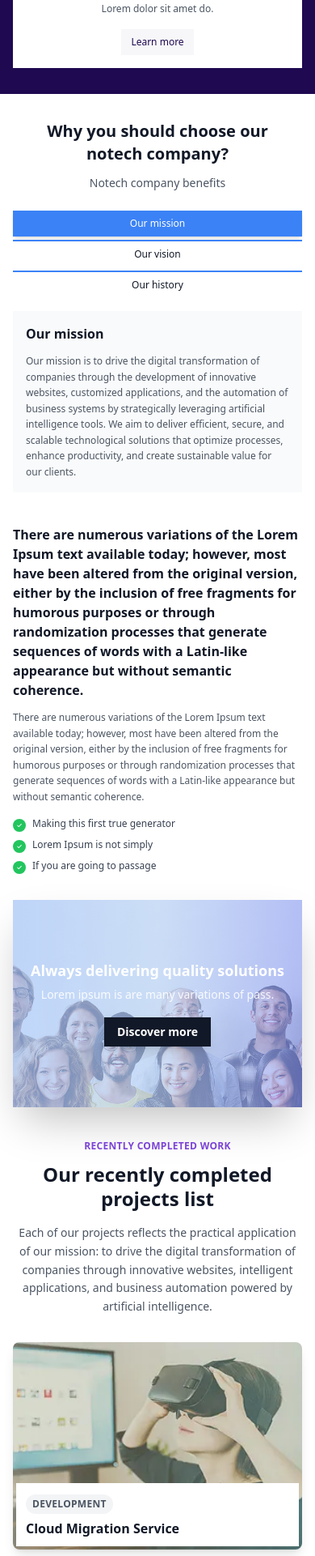
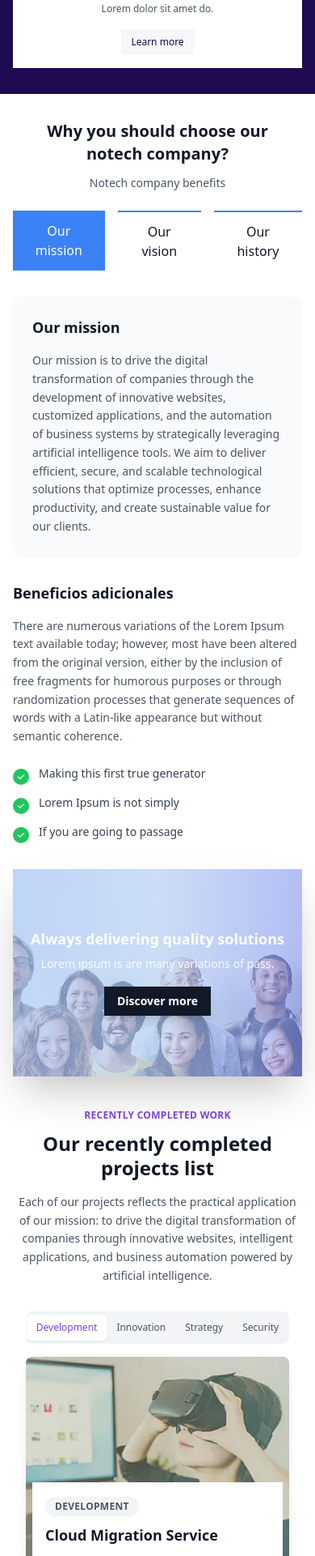
Before and after one commit to Mvega5310/mi-pagina, a React (Vite) app: page / in a window 390 px wide. Shown: the part 3430-5351 px from the top of the page at 81% size. Built offline with nearby package versions, Linux system fonts and the light colour scheme.

Commit message:
feat(home): add mobile responsive layouts for all sections
refactor(home): simplify tab components and improve styling
style(home): update logo reference in header component

```diff
--- a/src/shared/components/home/AboutSection.tsx
+++ b/src/shared/components/home/AboutSection.tsx
@@ -17,23 +17,23 @@ const AboutSection = () => {
             {t("home.section4.subtitle")}
           </p>
         </div>
-        <div className="grid grid-cols-1 lg:grid-cols-2 gap-6 sm:gap-8 lg:gap-12">
-          {/* Left Side - Tabs */}
-          <div className="space-y-4 sm:space-y-6">
-            <div className="flex flex-col sm:flex-row space-y-1 sm:space-y-0 sm:space-x-1">
+        {/* Simple Tabs Layout */}
+        <div className="space-y-8">
+          {/* Interactive Tab Buttons */}
+          <div className="flex justify-start space-x-4">
             {['mission', 'vision', 'history'].map((tab) => (
               <button
                 key={tab}
                 onClick={() => setActiveTab(tab)}
-                  className={`group relative flex-1 px-3 sm:px-4 py-2 sm:py-3 text-xs sm:text-sm md:text-base font-medium transition-all duration-300 ease-in-out overflow-hidden ${
+                className={`group relative px-6 py-3 text-base font-medium transition-all duration-300 overflow-hidden ${
                   activeTab === tab
-                      ? 'bg-blue-500 text-white shadow-md'
-                      : 'text-gray-900 bg-transparent border-t-2 border-blue-500'
+                    ? 'bg-blue-500 text-white'
+                    : 'bg-transparent text-gray-900 border-t-2 border-blue-500'
                 }`}
               >
-                  {/* Hover animation overlay for inactive tabs */}
+                {/* Animated blue stripe for inactive tabs on hover */}
                 {activeTab !== tab && (
-                    <div className="absolute inset-0 bg-blue-500 origin-top transform scale-y-0 transition-transform duration-300 ease-out group-hover:scale-y-100" />
+                  <div className="absolute top-0 left-0 w-full h-full bg-blue-500 transform scale-y-0 origin-top transition-transform duration-300 ease-out group-hover:scale-y-100" />
                 )}
 
                 {/* Tab text with proper z-index */}
@@ -46,40 +46,42 @@ const AboutSection = () => {
             ))}
           </div>
 
-            {/* Tab Content */}
-            <div className="bg-gray-50 p-4 sm:p-6">
-              <h3 className="text-base sm:text-lg md:text-xl font-semibold text-gray-900 mb-3 sm:mb-4">
+          {/* Content Layout - Two columns on large screens */}
+          <div className="grid grid-cols-1 lg:grid-cols-2 gap-8 lg:gap-12">
+            {/* Left Side - Tab Content */}
+            <div className="bg-gray-50 p-6 lg:p-8 rounded-xl shadow-sm">
+              <h3 className="text-lg md:text-xl lg:text-2xl font-bold text-gray-900 mb-4 lg:mb-6">
                 {t("home.section4.tabs." + activeTab)}
               </h3>
-              <p className="text-xs sm:text-sm md:text-base text-gray-600 leading-relaxed">
+              <p className="text-sm md:text-base lg:text-lg text-gray-600 leading-relaxed">
                 {t("home.section4.content." + activeTab + ".description")}
               </p>
             </div>
-          </div>
 
             {/* Right Side - Static Content */}
-          <div className="mt-4 lg:mt-0 space-y-4 sm:space-y-6">
+            <div className="space-y-6 lg:space-y-8">
               <div>
-              <h3 className="text-base sm:text-lg md:text-xl font-semibold text-gray-900 mb-3 sm:mb-4">
-                {t("home.section4.staticDescription")}
+                <h3 className="text-lg md:text-xl lg:text-2xl font-bold text-gray-900 mb-4 lg:mb-6">
+                  Beneficios adicionales
                 </h3>
-              <p className="text-xs sm:text-sm md:text-base text-gray-600 leading-relaxed mb-4 sm:mb-6">
+                <p className="text-sm md:text-base lg:text-lg text-gray-600 leading-relaxed mb-6 lg:mb-8">
                   {t("home.section4.staticDescription")}
                 </p>
               </div>
 
               {/* Static Checkmark List */}
-            <div className="space-y-2 sm:space-y-3">
-              {["Making this first true generator", "Lorem Ipsum is not simply", "If you are going to passage"].map((item, index) => (
-                <div key={index} className="flex items-start space-x-2 sm:space-x-3">
-                  <div className="flex-shrink-0 w-4 h-4 sm:w-5 sm:h-5 md:w-6 md:h-6 bg-green-500 rounded-full flex items-center justify-center mt-0.5">
-                    <svg className="w-2 h-2 sm:w-3 sm:h-3 md:w-4 md:h-4 text-white" fill="currentColor" viewBox="0 0 20 20">
+              <div className="space-y-3 lg:space-y-4">
+                {[0, 1, 2].map((index) => (
+                  <div key={index} className="flex items-start space-x-3 lg:space-x-4">
+                    <div className="flex-shrink-0 w-5 h-5 lg:w-6 lg:h-6 bg-green-500 rounded-full flex items-center justify-center mt-1">
+                      <svg className="w-3 h-3 lg:w-4 lg:h-4 text-white" fill="currentColor" viewBox="0 0 20 20">
                         <path fillRule="evenodd" d="M16.707 5.293a1 1 0 010 1.414l-8 8a1 1 0 01-1.414 0l-4-4a1 1 0 011.414-1.414L8 12.586l7.293-7.293a1 1 0 011.414 0z" clipRule="evenodd" />
                       </svg>
                     </div>
-                  <p className="text-xs sm:text-sm md:text-base text-gray-700">{item}</p>
+                    <p className="text-sm md:text-base lg:text-lg text-gray-700 font-medium">{t(`home.section4.staticPoints.${index}`)}</p>
                   </div>
                 ))}
+              </div>
             </div>
           </div>
         </div>
--- a/src/shared/components/home/ProjectsSection.tsx
+++ b/src/shared/components/home/ProjectsSection.tsx
@@ -47,6 +47,7 @@ const ProjectsCarousel = () => {
   const [currentPage, setCurrentPage] = useState(0);
   const [isAutoPlaying, setIsAutoPlaying] = useState(true);
   const [isTransitioning, setIsTransitioning] = useState(false);
+  const [mobileActiveTab, setMobileActiveTab] = useState(0);
 
   // Get projects data with translations
   const projectsData = transformProjectsData(t);
@@ -89,14 +90,71 @@ const ProjectsCarousel = () => {
     setTimeout(() => setIsTransitioning(false), 300);
   };
 
+  // Mobile tab navigation
+  const handleMobileTabClick = (tabIndex: number) => {
+    setMobileActiveTab(tabIndex);
+  };
+
   return (
     <div
       className="relative"
       onMouseEnter={() => setIsAutoPlaying(false)}
       onMouseLeave={() => setIsAutoPlaying(true)}
     >
-      {/* Projects Grid - Always show 4 cards per page with smooth transitions */}
-      <div className={`grid grid-cols-1 sm:grid-cols-2 lg:grid-cols-4 gap-4 sm:gap-6 mb-8 sm:mb-12 transition-all duration-300 ${
+      {/* Mobile View - Single Image with Tabs */}
+      <div className="block sm:hidden mb-8">
+        {/* Mobile Tabs */}
+        <div className="flex justify-center mb-4 bg-gray-100 rounded-lg p-1 mx-4">
+          {getCurrentPageProjects().map((project, index) => (
+            <button
+              key={project.id}
+              onClick={() => handleMobileTabClick(index)}
+              className={`flex-1 py-2 px-3 text-xs font-medium rounded-md transition-all duration-200 ${
+                mobileActiveTab === index
+                  ? 'bg-white text-[#7B43D6] shadow-sm'
+                  : 'text-gray-600 hover:text-gray-900'
+              }`}
+            >
+              {project.category}
+            </button>
+          ))}
+        </div>
+
+        {/* Mobile Single Project Display */}
+        {getCurrentPageProjects()[mobileActiveTab] && (
+          <div className="px-4">
+            <div
+              className="group cursor-pointer transform transition-all duration-300 hover:-translate-y-1"
+              onClick={() => handleProjectClick(getCurrentPageProjects()[mobileActiveTab].id)}
+            >
+              <div className="relative overflow-hidden shadow-lg bg-white rounded-lg">
+                <img
+                  src={getCurrentPageProjects()[mobileActiveTab].image}
+                  alt={getCurrentPageProjects()[mobileActiveTab].title}
+                  className="w-full h-64 object-cover group-hover:scale-105 transition-transform duration-500"
+                  width={400}
+                  height={256}
+                  loading="lazy"
+                />
+
+                <div className="absolute bottom-0 left-0 right-0 bg-white p-4 mx-2 mb-2">
+                  <span className={`inline-block ${getCurrentPageProjects()[mobileActiveTab].categoryColor} text-xs font-semibold px-3 py-1 mb-3 uppercase tracking-wide rounded-full`}>
+                    {getCurrentPageProjects()[mobileActiveTab].category}
+                  </span>
+                  <h3 className="text-gray-900 font-bold text-lg leading-tight group-hover:text-[#7B43D6] transition-colors duration-300">
+                    {getCurrentPageProjects()[mobileActiveTab].title}
+                  </h3>
+                </div>
+
+                <div className="absolute inset-0 bg-gradient-to-t from-black/20 via-transparent to-transparent opacity-0 group-hover:opacity-100 transition-opacity duration-300"></div>
+              </div>
+            </div>
+          </div>
+        )}
+      </div>
+
+      {/* Tablet and Desktop View - Original Grid */}
+      <div className={`hidden sm:grid sm:grid-cols-2 lg:grid-cols-4 gap-4 sm:gap-6 mb-8 sm:mb-12 transition-all duration-300 ${
         isTransitioning ? 'opacity-75 scale-95' : 'opacity-100 scale-100'
       }`}>
         {getCurrentPageProjects().map((project) => (
@@ -140,7 +198,11 @@ const ProjectsCarousel = () => {
           {[0, 1, 2].map((pageIndex) => (
             <button
               key={pageIndex}
-              onClick={() => goToPage(pageIndex)}
+              onClick={() => {
+                goToPage(pageIndex);
+                // Reset mobile tab when changing page
+                setMobileActiveTab(0);
+              }}
               disabled={isTransitioning}
               className={`w-3 h-3 rounded-full transition-all duration-300 ${
                 pageIndex === currentPage
--- a/src/shared/components/home/TestimonialsSection.tsx
+++ b/src/shared/components/home/TestimonialsSection.tsx
@@ -1,4 +1,4 @@
-import React from 'react';
+import React, { useState } from 'react';
 import { motion } from 'framer-motion';
 import { useTranslation } from 'react-i18next';
 import { useScrollAnimation, staggerContainer, scaleIn, fadeInUp } from '../../hooks/useScrollAnimation';
@@ -20,6 +20,7 @@ const TestimonialsSection: React.FC = () => {
   const { t } = useTranslation();
   const { ref: headerRef, isInView: headerInView } = useScrollAnimation();
   const { ref: cardsRef, isInView: cardsInView } = useScrollAnimation();
+  const [mobileActiveTab, setMobileActiveTab] = useState(0);
 
   const testimonials: Testimonial[] = [
     {
@@ -41,6 +42,11 @@ const TestimonialsSection: React.FC = () => {
       profileImage: Profile3
     }
   ];
+
+  // Mobile tab navigation
+  const handleMobileTabClick = (index: number) => {
+    setMobileActiveTab(index);
+  };
 
   return (
     <section className="relative">
@@ -75,14 +81,84 @@ const TestimonialsSection: React.FC = () => {
       {/* White Background Section */}
       <div className="bg-[#F7F7F9] pt-8 sm:pt-12 pb-16 sm:pb-20 min-h-[400px] sm:min-h-[500px]">
         <div className="max-w-6xl mx-auto px-4 sm:px-6 md:px-8 lg:px-12">
-          {/* Testimonials Grid */}
+
+          {/* Mobile View - Single Testimonial with Tabs */}
+          <div className="block sm:hidden">
+            {/* Mobile Tabs */}
+            <div className="flex justify-center mb-6 bg-gray-100 rounded-lg p-1 mx-4">
+              {testimonials.map((testimonial, index) => (
+                <button
+                  key={index}
+                  onClick={() => handleMobileTabClick(index)}
+                  className={`flex-1 py-2 px-3 text-xs font-medium rounded-md transition-all duration-200 ${
+                    mobileActiveTab === index
+                      ? 'bg-white text-[#7B43D6] shadow-sm'
+                      : 'text-gray-600 hover:text-gray-900'
+                  }`}
+                >
+                  {testimonial.name}
+                </button>
+              ))}
+            </div>
+
+            {/* Mobile Single Testimonial Display */}
+            <div className="px-4">
+              <motion.div
+                key={mobileActiveTab}
+                initial={{ opacity: 0, y: 20 }}
+                animate={{ opacity: 1, y: 0 }}
+                transition={{ duration: 0.3 }}
+                className="bg-white shadow-lg overflow-hidden transition-all duration-300"
+              >
+                {/* Upper section with quote icon and comment */}
+                <div className="p-6 bg-white">
+                  {/* Quote Icon - Centered */}
+                  <div className="mb-6 flex justify-center">
+                    <img
+                      src={QuoteIcon}
+                      alt="Quote"
+                      className="w-12 h-12"
+                    />
+                  </div>
+
+                  {/* Comment */}
+                  <p className="text-gray-600 text-sm leading-relaxed text-center">
+                    {testimonials[mobileActiveTab].comment}
+                  </p>
+                </div>
+
+                {/* Lower section with profile */}
+                <div className="bg-white p-6 flex flex-col items-center text-center">
+                  {/* Profile Image */}
+                  <div className="mb-4">
+                    <img
+                      src={testimonials[mobileActiveTab].profileImage}
+                      alt={testimonials[mobileActiveTab].name}
+                      className="w-16 h-16 object-cover border-4 border-gray-100 shadow-md"
+                    />
+                  </div>
+
+                  {/* Name and Position */}
+                  <h4 className="text-black text-base font-bold mb-1">
+                    {testimonials[mobileActiveTab].name}
+                  </h4>
+                  <p className="text-gray-500 text-sm">
+                    {testimonials[mobileActiveTab].position}
+                  </p>
+                </div>
+              </motion.div>
+            </div>
+          </div>
+
+          {/* Tablet and Desktop View - Original Grid */}
+          <div className="hidden sm:block">
             <div className="relative">
               <motion.div
                 ref={cardsRef}
                 initial="hidden"
                 animate={cardsInView ? "visible" : "hidden"}
                 variants={staggerContainer}
-              className="grid grid-cols-1 sm:grid-cols-2 lg:grid-cols-3 gap-3 sm:gap-4 md:gap-6 lg:gap-8"
+                className="grid grid-cols-2 lg:grid-cols-3 gap-4 md:gap-6 lg:gap-8"
               >
                 {testimonials.map((testimonial, index) => (
                   <motion.div
@@ -94,7 +170,7 @@ const TestimonialsSection: React.FC = () => {
                     }}
                     className="bg-white shadow-lg overflow-hidden transition-all duration-300 hover:shadow-2xl"
                   >
-                  {/* Upper section with quote icon and comment - F7F7F9 background */}
+                    {/* Upper section with quote icon and comment */}
                     <div className="p-3 sm:p-4 md:p-6 lg:p-8 bg-white">
                       {/* Quote Icon - Centered */}
                       <div className="mb-3 sm:mb-4 md:mb-6 flex justify-center">
@@ -111,7 +187,7 @@ const TestimonialsSection: React.FC = () => {
                       </p>
                     </div>
 
-                  {/* Lower section with profile - White background */}
+                    {/* Lower section with profile */}
                     <div className="bg-white p-3 sm:p-4 md:p-6 lg:p-8 flex flex-col items-center text-center">
                       {/* Profile Image */}
                       <div className="mb-2 sm:mb-3 md:mb-4">
@@ -136,6 +212,7 @@ const TestimonialsSection: React.FC = () => {
             </div>
           </div>
         </div>
+      </div>
     </section>
   );
 };
--- a/src/shared/layout/Header.tsx
+++ b/src/shared/layout/Header.tsx
@@ -129,7 +129,7 @@ const Header = () => {
           <header className="fixed top-[28px] left-0 right-0 z-[60] bg-white border-b border-gray-200">
             <div className="container mx-auto px-4 py-4 lg:py-6 flex justify-between items-center">
               <Link to="/" className="flex items-center space-x-2">
-                <img src={logoWhite} alt="LOGO" className="h-8 lg:h-10" width={120} height={40} loading="eager" />
+                <img src={logo} alt="LOGO" className="h-8 lg:h-10" width={120} height={40} loading="eager" />
               </Link>
 
               {/* Desktop Navigation */}
--- a/src/shared/pages/ProjectsPage.tsx
+++ b/src/shared/pages/ProjectsPage.tsx
@@ -23,13 +23,13 @@ const ProjectsCarousel = ({ projects }: { projects: any[] }) => {
   const [isAutoPlaying, setIsAutoPlaying] = useState(true)
   const [isTransitioning, setIsTransitioning] = useState(false)
 
-  // Calculate how many cards to show per page based on screen size (original design)
+  // Calculate how many cards to show per page based on screen size (6 cards for desktop)
   const getCardsPerPage = () => {
-    if (typeof window === 'undefined') return 4 // Default 4 cards per page
+    if (typeof window === 'undefined') return 6 // Default 6 cards per page
     const width = window.innerWidth
     if (width < 640) return 1 // sm: 1 card
     if (width < 1024) return 2 // md: 2 cards
-    return 4 // lg+: 4 cards (original design)
+    return 6 // lg+: 6 cards (2 rows x 3 columns)
   }
 
   const [cardsPerPage, setCardsPerPage] = useState(getCardsPerPage())
@@ -130,14 +130,14 @@ const ProjectsCarousel = ({ projects }: { projects: any[] }) => {
       onMouseEnter={() => setIsAutoPlaying(false)}
       onMouseLeave={() => setIsAutoPlaying(true)}
     >
-      {/* Projects Grid - Original Design */}
-        <div className={`grid grid-cols-1 sm:grid-cols-2 lg:grid-cols-4 gap-4 sm:gap-6 mb-8 transition-all duration-300 ${
+      {/* Projects Grid - 2x3 Layout (6 images) */}
+        <div className={`grid grid-cols-1 sm:grid-cols-2 lg:grid-cols-3 gap-4 sm:gap-6 mb-8 transition-all duration-300 ${
           isTransitioning ? 'opacity-75 scale-95' : 'opacity-100 scale-100'
         }`} role="grid" aria-label={t('projects.gridLabel', 'Portfolio de proyectos')}>
         {getCurrentPageProjects().map((project, index) => (
           <article
             key={project.id}
-            className="group relative bg-white shadow-lg overflow-hidden hover:shadow-xl transition-all duration-300 transform hover:-translate-y-1 sm:hover:-translate-y-2 rounded-lg"
+            className="group relative bg-white shadow-lg overflow-hidden hover:shadow-xl transition-all duration-300 rounded-lg"
             role="gridcell"
             aria-labelledby={`project-title-${project.id}`}
           >
@@ -148,7 +148,7 @@ const ProjectsCarousel = ({ projects }: { projects: any[] }) => {
                 <img
                   src={project.fallback}
                   alt={`${project.title} - ${project.category}`}
-                  className="w-full h-full object-cover transition-transform duration-300 group-hover:scale-110"
+                  className="w-full h-full object-cover"
                   width="400"
                   height="240"
                   loading={index < 3 ? 'eager' : 'lazy'}
@@ -157,13 +157,13 @@ const ProjectsCarousel = ({ projects }: { projects: any[] }) => {
               </picture>
 
               {/* Overlay with improved contrast - Responsive */}
-              <div className="absolute inset-0 bg-gray-900 opacity-0 group-hover:opacity-85 transition-opacity duration-300 flex items-center justify-center">
+              <div className="absolute inset-0 bg-gray-900 opacity-0 group-hover:opacity-85 flex items-center justify-center">
                 <div className="text-center text-white p-4 sm:p-6">
                   <h3 className="text-lg sm:text-xl font-bold mb-2">{project.title}</h3>
                   <p className="text-xs sm:text-sm mb-3 sm:mb-4 opacity-90 line-clamp-3">{project.shortDescription}</p>
                   <Link
                     to={`/projects/${project.id}`}
-                    className="bg-white text-gray-900 px-4 sm:px-6 py-2 text-sm sm:text-base font-semibold hover:bg-gray-100 transition-colors duration-200 focus:outline-none focus:ring-2 focus:ring-white focus:ring-offset-2 focus:ring-offset-gray-900 rounded inline-block"
+                    className="bg-white text-gray-900 px-4 sm:px-6 py-2 text-sm sm:text-base font-semibold hover:bg-gray-100 focus:outline-none focus:ring-2 focus:ring-white focus:ring-offset-2 focus:ring-offset-gray-900 rounded inline-block"
                     aria-label={`${t('projects.viewProject')}: ${project.title}`}
                   >
                     {t('projects.viewProject', 'Discover more')}
@@ -190,7 +190,7 @@ const ProjectsCarousel = ({ projects }: { projects: any[] }) => {
               <div className="mt-3 sm:mt-4">
                 <Link
                   to={`/projects/${project.id}`}
-                  className="text-blue-700 text-sm sm:text-base font-semibold hover:text-blue-800 transition-colors duration-200 focus:outline-none focus:ring-2 focus:ring-blue-500 focus:ring-offset-2 rounded px-1 py-1"
+                  className="text-blue-700 text-sm sm:text-base font-semibold hover:text-blue-800 focus:outline-none focus:ring-2 focus:ring-blue-500 focus:ring-offset-2 rounded px-1 py-1"
                   aria-label={`${t('projects.viewProject')}: ${project.title}`}
                 >
                   {t('projects.viewProject', 'Discover more')}
```
Also changed, not shown: src/shared/components/home/IndustriesSection.tsx (+34 -8 lines). Lines whose indentation alone changed are shown as unchanged.
